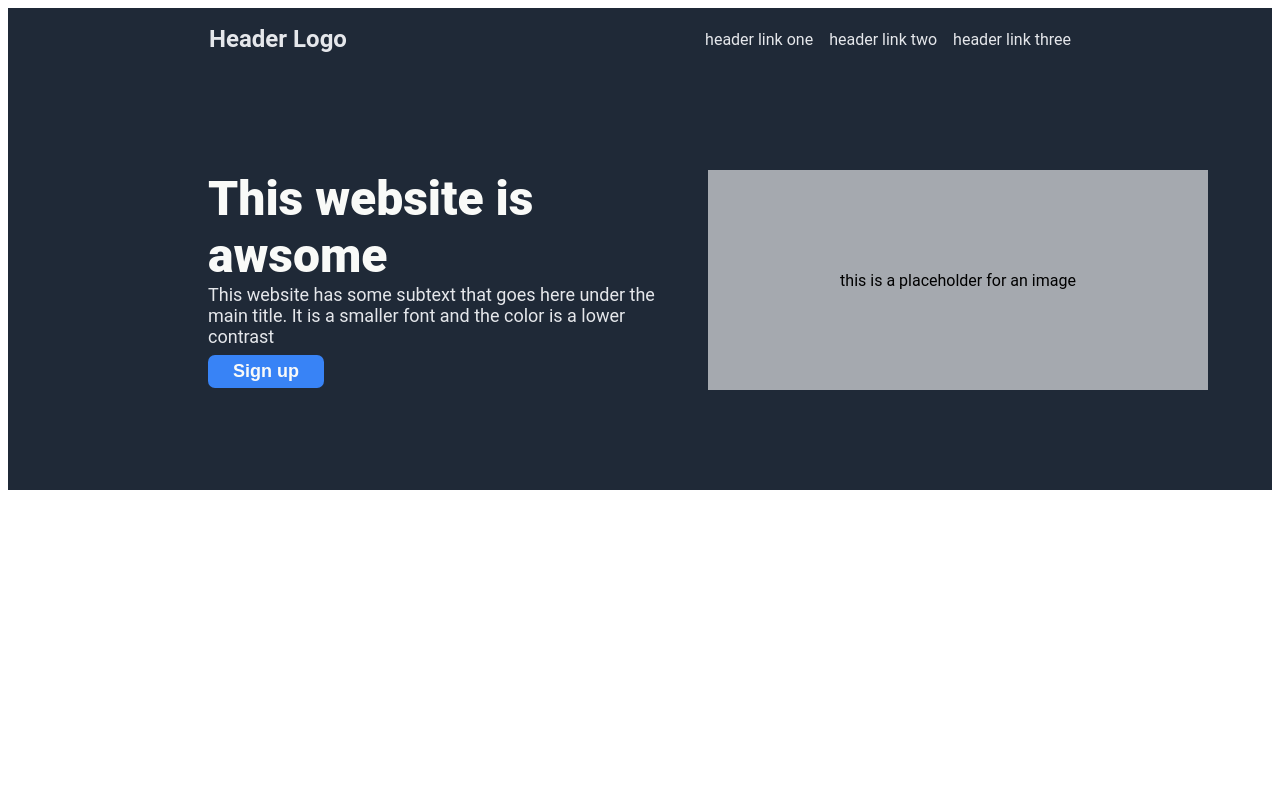
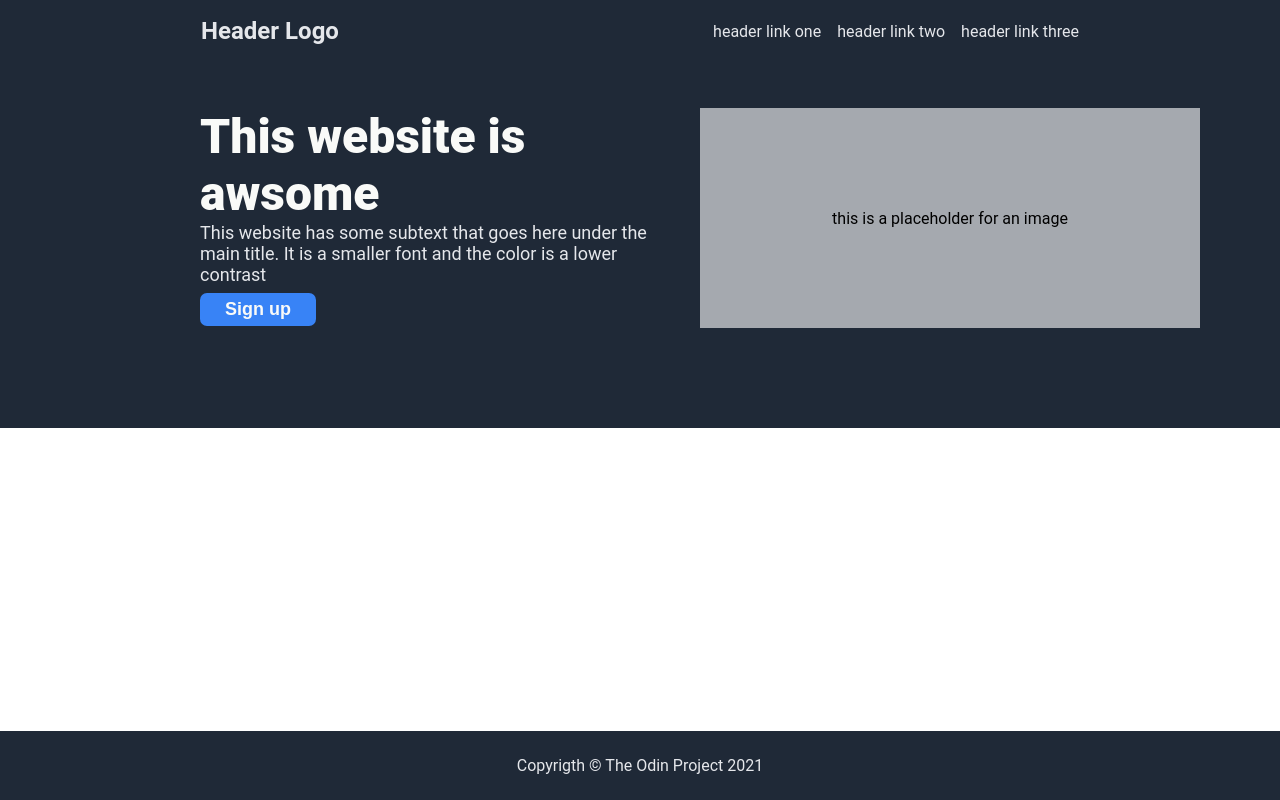
Before and after one commit to vindixTm/frontend, a plain HTML site: page index.html in a window 1280 px wide. Drawn offline with Linux system fonts and the light colour scheme.

Commit message:
completion of footer

```diff
--- a/index.html
+++ b/index.html
@@ -26,6 +26,9 @@
 		</div>
 		<div class="img-placeholder"> this is a placeholder for an image </div>
 	</div>
+	<div class="footer bgcolor">
+		Copyrigth © The Odin Project 2021
+	</div>
 
 </body>
 </html>
--- a/style.css
+++ b/style.css
@@ -24,6 +24,8 @@ button {
 	padding: 6px 25px 6px 25px;
 }
 
+/* HEADER */
+
 .bgcolor{
 	background-color: #1F2937;
 }
@@ -35,15 +37,17 @@ button {
 
 }
 .header {
+	position: fixed;
+	top: 0;
+	left: 0;
+	right: 0;
+
 	padding: 1px;
 	margin: 0px 0px 0px 0px;
 
 }
 .header-links {
-		margin: 0px 200px 0px auto;
-
-
-
+	margin: 0px 200px 0px auto;
 
 	display: flex;
 	flex-wrap: nowrap;
@@ -53,10 +57,8 @@ button {
 }
 
 .title-div {
+	margin: 0px -8px 0px -8px;
 	padding: 100px 0px 100px 0px;
-
-
-
 
 	display: flex;
 	flex-wrap: nowrap;
@@ -70,17 +72,12 @@ button {
 	height: 220px;
 	margin: 0px 0px 0px 200px;
 
-
-
-
 	flex-shrink: 0;
 }
 
 .img-placeholder {
 	background: rgba(255,255,255, 0.6);
 	margin: 0px 200px 0px auto;
-
-
 	width: 500px;
 	height: 220px;
 
@@ -100,12 +97,26 @@ button {
 
 /*GROUPED SELECTORS*/
 
-.secondary-hero-text, a {
+.secondary-hero-text, a , .footer{
 	color: #E5E7EB;
 }
 .main-hero-text, button {
-		color: #F9FAF8;
+	color: #F9FAF8;
 }
 .button-one {
 	margin-top: 8px;
 }
+
+/* FOOTER */
+
+.footer {
+	position: fixed;
+	bottom: 0;
+  	left: 0;
+  	right: 0;
+  	padding: 25px;
+
+  	display: flex;
+  	justify-content: center;
+  	align-items: center;
+}
```
